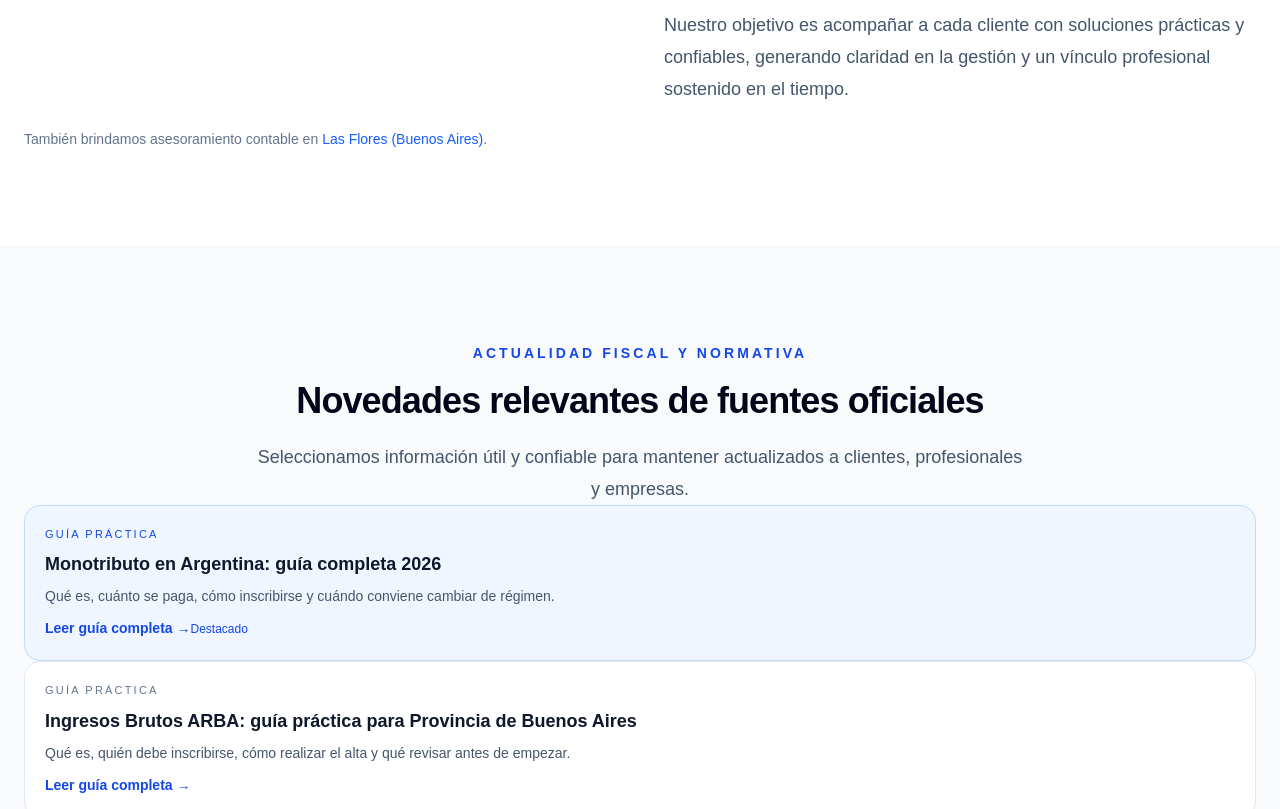
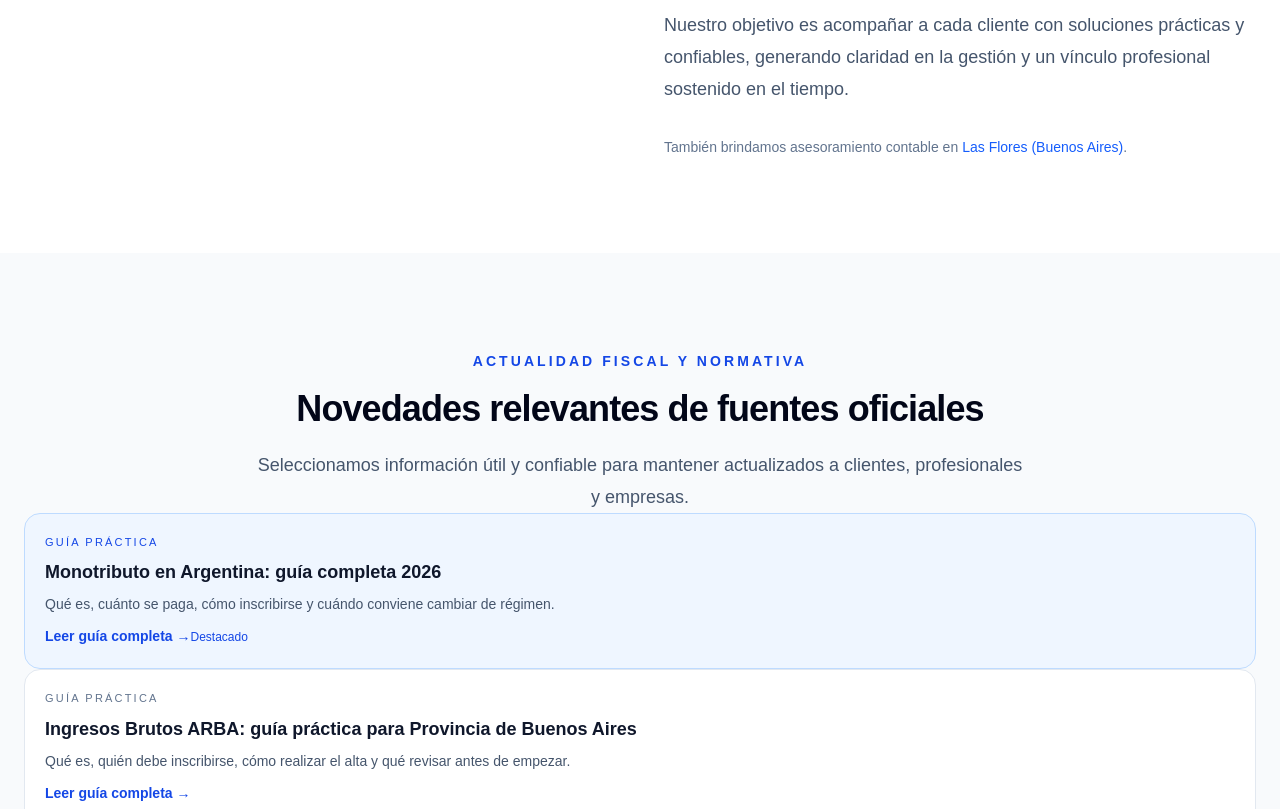
Before and after one commit to diegoartola/garciastefano-web, a Next.js app: page / in a window 1280 px wide. Shown: the part 3580-4389 px from the top of the page. Built offline with nearby package versions, Linux system fonts and the light colour scheme; no server answers.

Commit message:
fix: landing seo Las Flores en cards

```diff
--- a/app/page.tsx
+++ b/app/page.tsx
@@ -447,18 +447,19 @@ export default async function Home() {
               prácticas y confiables, generando claridad en la gestión y un
               vínculo profesional sostenido en el tiempo.
             </p>
-          </div>
-        </div>
-        <p className="mt-6 text-sm text-slate-500">
+
+            <p className="pt-2 text-sm text-slate-500">
               También brindamos asesoramiento contable en
               <a
                 href="/estudio-contable-las-flores"
-            className="text-blue-600 ml-1 hover:underline font-medium"
+                className="ml-1 font-medium text-blue-600 hover:underline"
               >
                 Las Flores (Buenos Aires)
               </a>
               .
             </p>
+          </div>
+        </div>
       </section>
 
       <section
```
Lines whose indentation alone changed are shown as unchanged.
